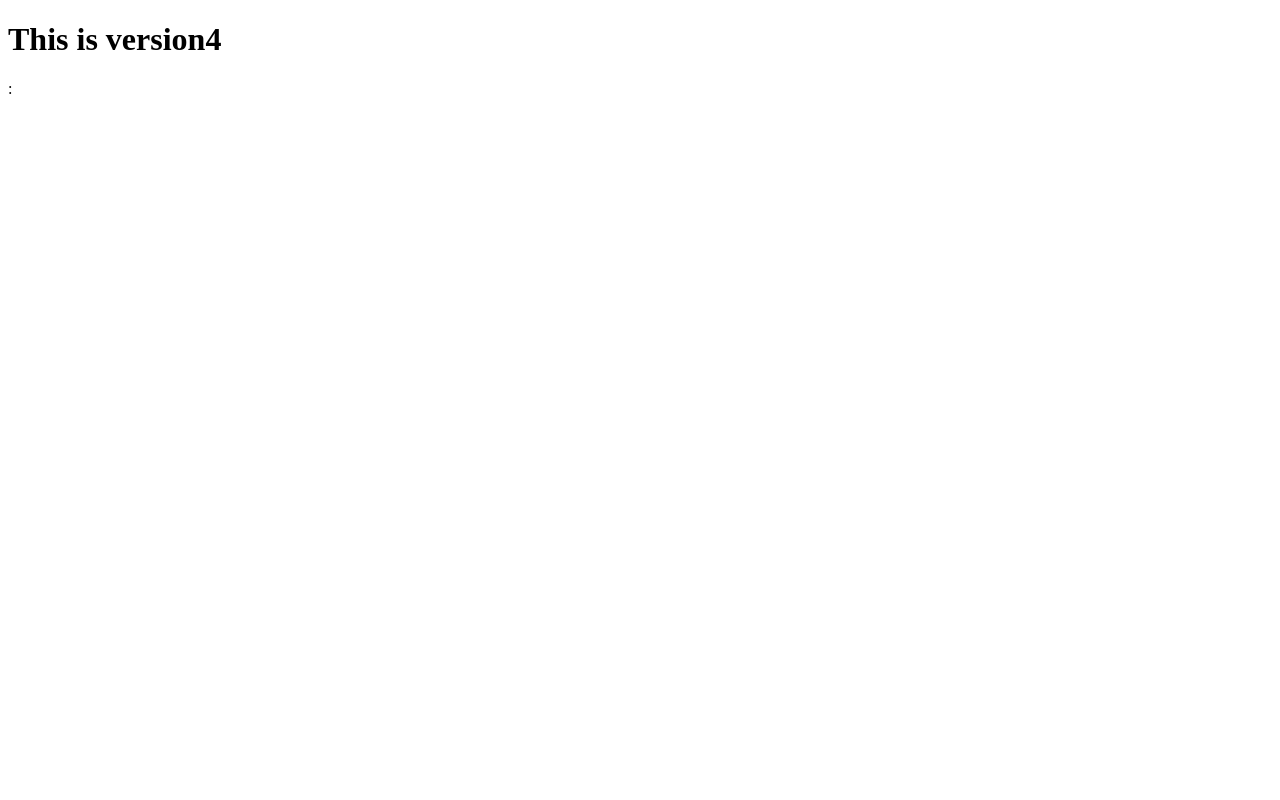
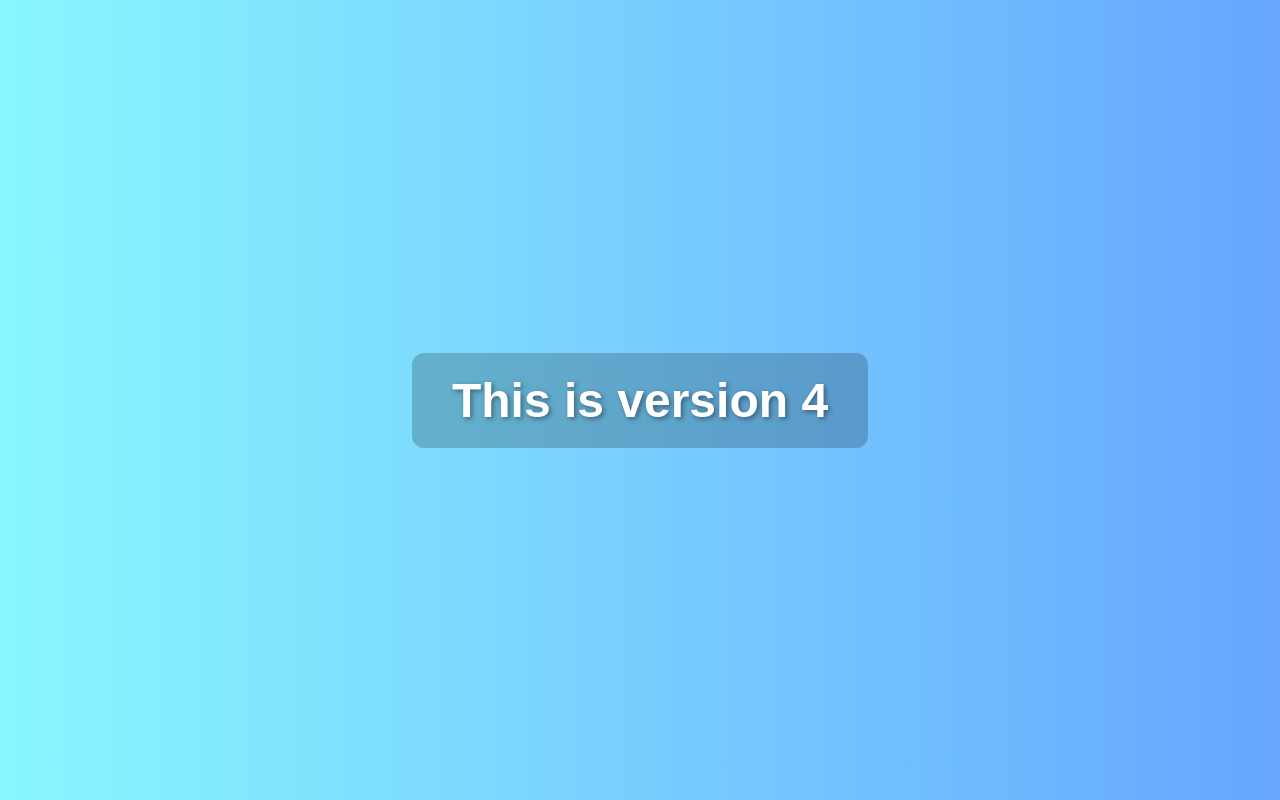
Before and after one commit to Ayushman9721/myrepo, a plain HTML site: page index.html in a window 1280 px wide. Drawn offline with Linux system fonts and the light colour scheme.

Commit message:
Added design for website

```diff
--- a/index.html
+++ b/index.html
@@ -1,12 +1,12 @@
 <!DOCTYPE html>
 <html lang="en">
 <head>
-    <meta charset="UTF-8">
-    <meta name="viewport" content="width=device-width, initial-scale=1.0">
-    <title>Document</title>
+  <meta charset="UTF-8">
+  <meta name="viewport" content="width=device-width, initial-scale=1.0">
+  <title>Document</title>
+  <link rel="stylesheet" href="style.css">
 </head>
-<H1>This is version4</H1>
-:<body>
-
+<body>
+  <h1>This is version 4</h1>
 </body>
 </html>
--- /dev/null
+++ b/style.css
@@ -0,0 +1,21 @@
+/* Basic reset */
+body {
+  margin: 0;
+  padding: 0;
+  font-family: Arial, sans-serif;
+  background: linear-gradient(to right, #89f7fe, #66a6ff);
+  display: flex;
+  justify-content: center;
+  align-items: center;
+  height: 100vh;
+}
+
+/* Styling for h1 */
+h1 {
+  color: white;
+  font-size: 3rem;
+  text-shadow: 2px 2px 5px rgba(0,0,0,0.4);
+  background: rgba(0,0,0,0.2);
+  padding: 20px 40px;
+  border-radius: 12px;
+}
```
